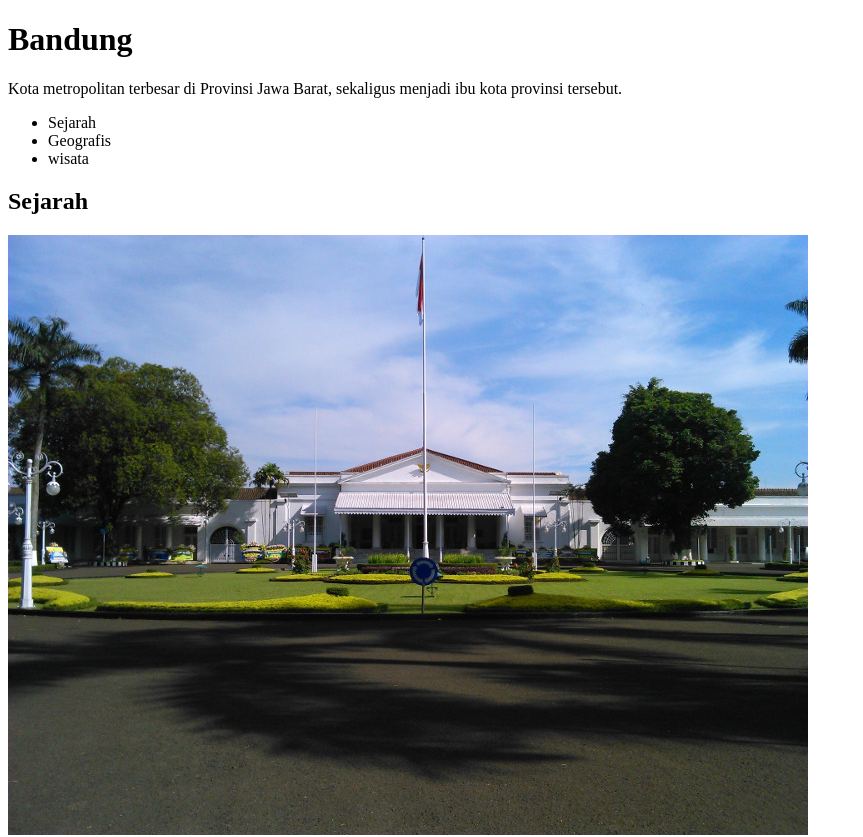
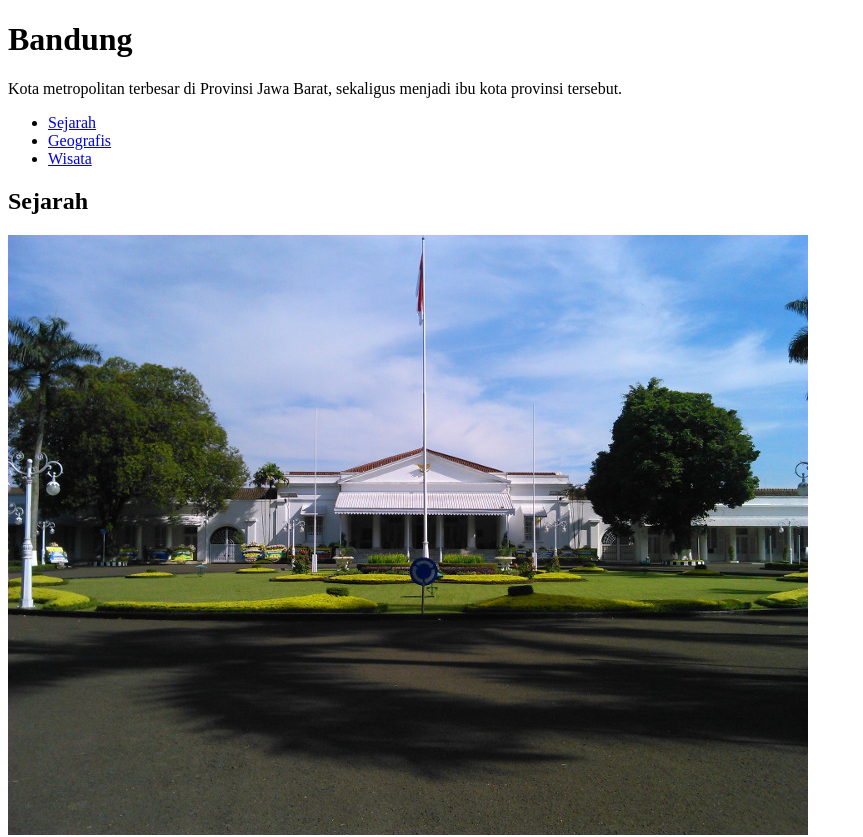
Before and after one commit to elrioachmad/latihan-web-dasar, a plain HTML site: page index.html in a window 1280 px wide. Shown: the top 837 px of the page, without its empty margins (0-863 px from the left). Drawn offline with Linux system fonts and the light colour scheme; files whose address does not match are found by name.

Commit message:
menambahkan anchor

```diff
--- a/index.html
+++ b/index.html
@@ -10,12 +10,18 @@
 <p>Kota metropolitan terbesar di Provinsi Jawa Barat, sekaligus menjadi ibu kota provinsi tersebut.</p>
 
 <ul>
-    <li>Sejarah</li>
-    <li>Geografis</li>
-    <li>wisata</li>
+    <li>
+        <a href="#sejarah">Sejarah</a>
+    </li>
+    <li>
+        <a href="#geografis">Geografis</a>
+    </li>
+    <li>
+        <a href="#wisata">Wisata</a>
+    </li>
 </ul>
 
-<h2>Sejarah</h2>
+<h2 id="sejarah">Sejarah</h2>
 <img src="/Users/elrio/Workspace/TECH-NERDS/Coding/Web Dev/Latihan/Webdasar dicoding/halaman-profil-bandung-images/image/history.jpg" alt="Sejarah"/>
 <p>Kata Bandung berasal dari kata bendung atau bendungan karena terbendungnya sungai Citarum oleh lava Gunung Tangkuban Parahu yang lalu membentuk telaga. Legenda yang diceritakan oleh orang-orang tua di Bandung mengatakan bahwa nama Bandung diambil dari sebuah kendaraan air yang terdiri dari dua perahu yang diikat berdampingan yang disebut perahu bandung yang digunakan oleh Bupati Bandung, R.A. Wiranatakusumah II, untuk melayari Ci Tarum dalam mencari tempat kedudukan kabupaten yang baru untuk menggantikan ibu kota yang lama di Dayeuhkolot.</p>
 
@@ -23,14 +29,14 @@
 <p>Berdasarkan filosofi Sunda, kata Bandung juga berasal dari kalimat Nga-Bandung-an Banda Indung, yang merupakan kalimat sakral dan luhur karena mengandung nilai ajaran Sunda. Nga-Bandung-an artinya menyaksikan atau bersaksi. Banda adalah segala sesuatu yang berada di alam hidup yaitu di bumi dan atmosfer, baik makhluk hidup maupun benda mati. Sinonim dari banda adalah harta. Indung berarti Ibu atau Bumi, disebut juga sebagai Ibu Pertiwi tempat Banda berada.</p>
 
 
-<h2>Geografis</h2>
+<h2 id="geografis">Geografis</h2>
 <img src="/Users/elrio/Workspace/TECH-NERDS/Coding/Web Dev/Latihan/Webdasar dicoding/halaman-profil-bandung-images/image/geografis.jpg" alt="Geografis"/>
 <p>Kota Bandung dikelilingi oleh pegunungan, sehingga bentuk morfologi wilayahnya bagaikan sebuah mangkok raksasa, secara geografis kota ini terletak di tengah-tengah provinsi Jawa Barat, serta berada pada ketinggian ±768 m di atas permukaan laut, dengan titik tertinggi di berada di sebelah utara dengan ketinggian 1.050 meter di atas permukaan laut dan sebelah selatan merupakan kawasan rendah dengan ketinggian 675 meter di atas permukaan laut.</p>
 
 
 <p>Kota Bandung dialiri dua sungai utama, yaitu Sungai Cikapundung dan Sungai Citarum beserta anak-anak sungainya yang pada umumnya mengalir ke arah selatan dan bertemu di Sungai Citarum. Dengan kondisi yang demikian, Bandung selatan sangat rentan terhadap masalah banjir terutama pada musim hujan.</p>
 
-<h2>Wisata</h2>
+<h2 id="wisata">Wisata</h2>
 <p>Sejak dibukanya Jalan Tol Cipularang, kota Bandung telah menjadi tujuan utama dalam menikmati liburan akhir pekan terutama dari masyarakat yang berasal dari Jakarta sekitarnya. Selain menjadi kota wisata belanja, kota Bandung juga dikenal dengan sejumlah besar bangunan lama berarsitektur peninggalan Belanda.</p>
 
 
```
